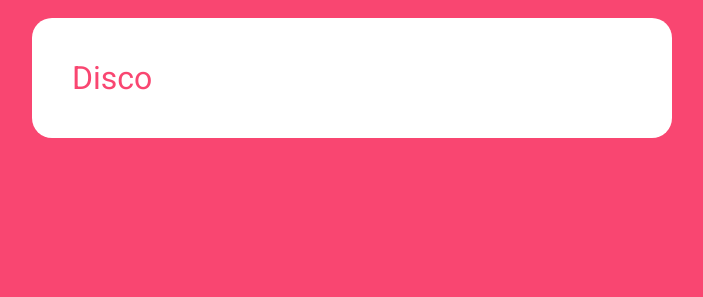
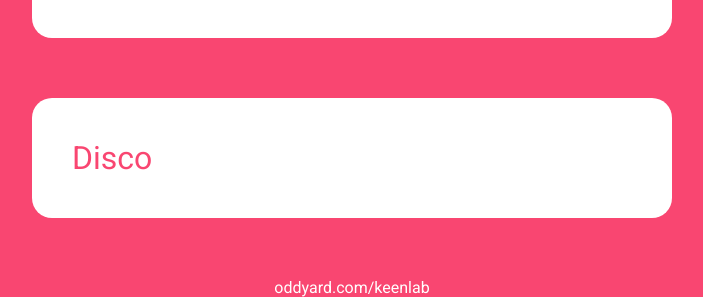
Before and after one commit to SongJeaHo/keenlab_web_test, a plain HTML site: page index.html in a window 1280 px wide. Shown: the part 771-1068 px from the top of the page, without its empty margins (288-991 px from the left). Before the commit the page ends 949 px from the top, so only its background shows below. Drawn offline with Linux system fonts and the light colour scheme.

Commit message:
mainpage

```diff
--- a/index.html
+++ b/index.html
@@ -26,6 +26,10 @@
             <div class="genre-button" id="disco">
                 <div class="button-content">Disco</div>
             </div>
+
+            <div class="footer">
+                oddyard.com/keenlab
+            </div>
         </div>
     </div>
 </body>
@@ -42,7 +46,7 @@
         height: 120px;
         color: #F94671;
         background-color: white;
-        margin: 40px 0;
+        margin: 60px 0;
         border-radius: 20px;
     }
 
@@ -53,4 +57,9 @@
         top: 50%;
         transform: translateY(-50%);
     }
+
+    .footer {
+        margin-top: 60px;
+        text-align: center;
+    }
 </style>
```
